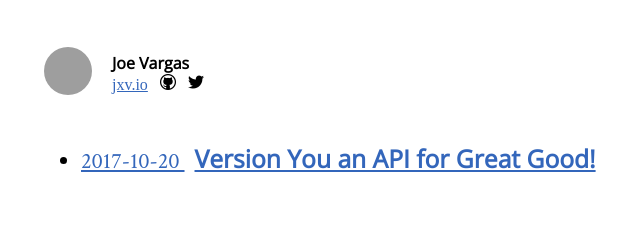
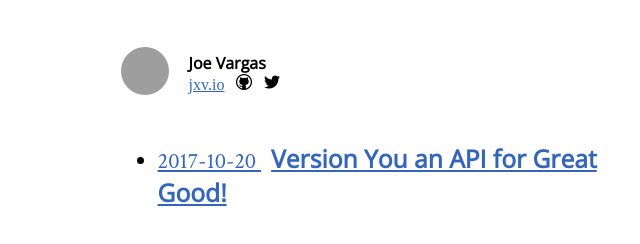
Before and after one commit to jxv/jxv.github.io, a plain HTML site: page blog/index.html in a window 1280 px wide. Shown: the whole page, without its empty margins (249-889 px from the left). Drawn offline with nearby package versions, Linux system fonts and the light colour scheme; grey boxes are pictures that could not be loaded; a web font is replaced by a local one.

Commit message:
narrow the column

```diff
--- a/blog/style.css
+++ b/blog/style.css
@@ -11,14 +11,14 @@ hr {
 }
 
 #header {
-  width: calc(62vw / 2 + 700px / 2);
+  width: calc(62vw / 2 + 300px / 2);
   max-width: 700px;
   margin-left: auto;
   margin-right: auto;
 }
 
 #content {
-  width: calc(62vw / 2 + 700px / 2);
+  width: calc(62vw / 2 + 300px / 2);
   max-width: 700px;
   margin-left: auto;
   margin-right: auto;
```
Lines whose indentation alone changed are shown as unchanged.
